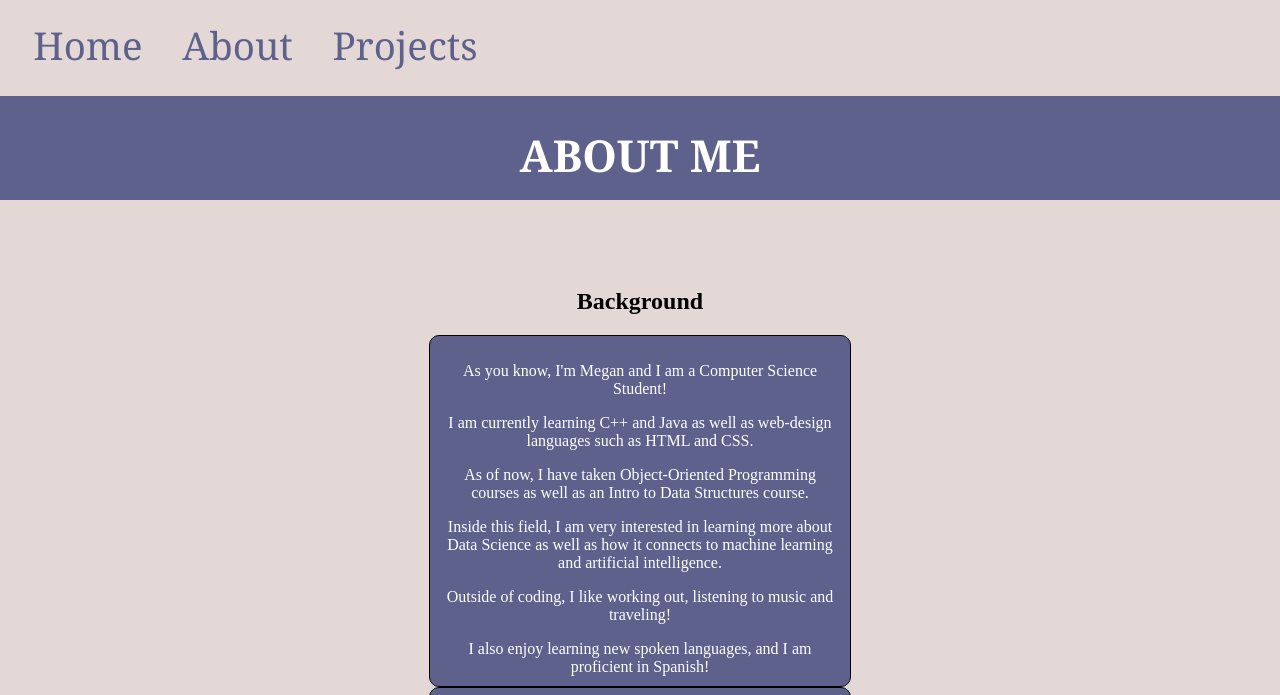
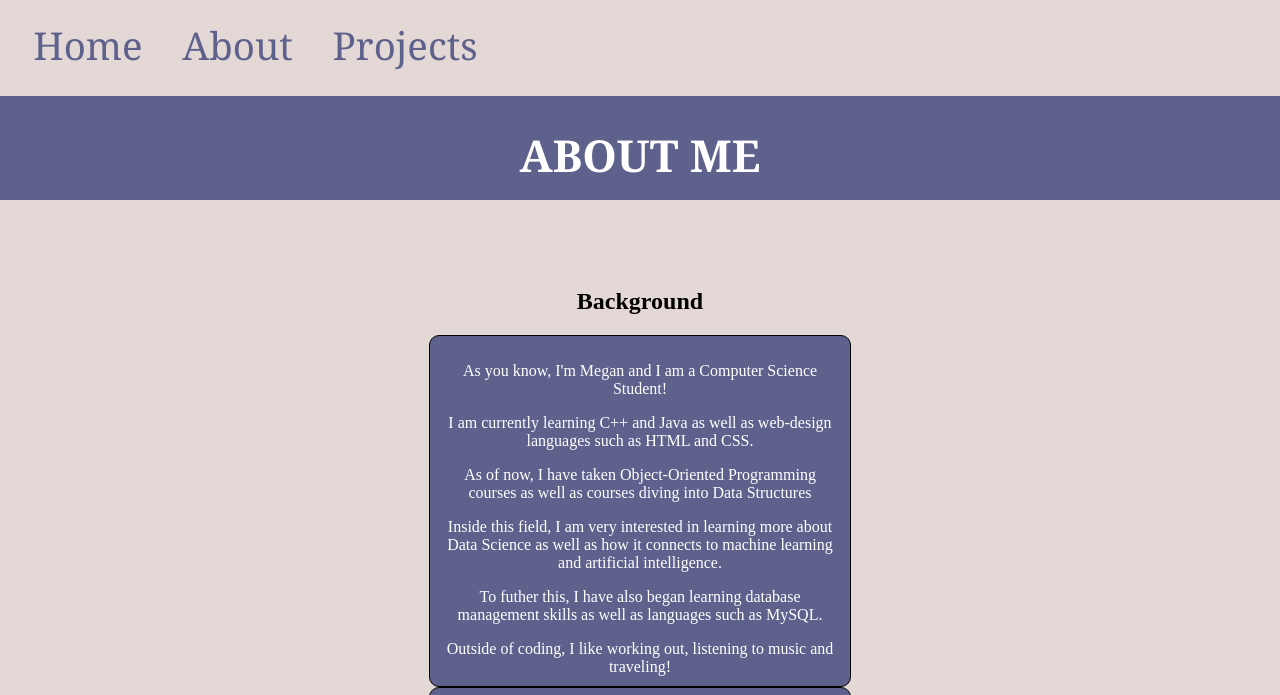
Before and after one commit to megan-cole/megan-cole.github.io, a plain HTML site: page about.html in a window 1280 px wide. Shown: the top 695 px of the page. Drawn offline with Linux system fonts and the light colour scheme.

Commit message:
Update about.html

```diff
--- a/about.html
+++ b/about.html
@@ -25,10 +25,10 @@
             <div class="box">
               <p>As you know, I'm Megan and I am a Computer Science Student!</p>
               <p>I am currently learning C++ and Java as well as web-design languages such as HTML and CSS.</p>
-              <p>As of now, I have taken Object-Oriented Programming courses as well as an Intro to Data Structures course.</p>
+              <p>As of now, I have taken Object-Oriented Programming courses as well as courses diving into Data Structures</p>
               <p>Inside this field, I am very interested in learning more about Data Science as well as how it connects to machine learning and artificial intelligence.</p>
+              <p>To futher this, I have also began learning database management skills as well as languages such as MySQL.</p>
               <p>Outside of coding, I like working out, listening to music and traveling! </p>
-                <p>I also enjoy learning new spoken languages, and I am proficient in Spanish!</p>
             </div>
             <div class="box">
               <img id="pic2" src="pic2.jpg" alt="me in Hawaii">
```
